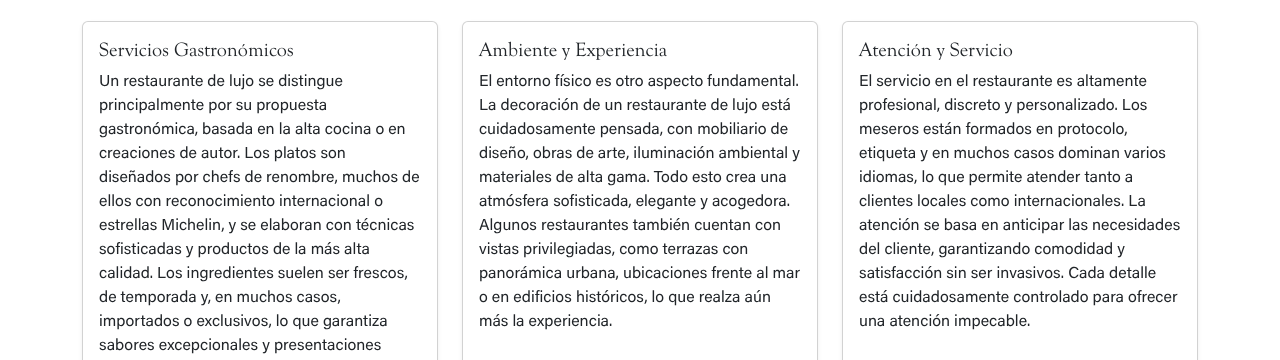
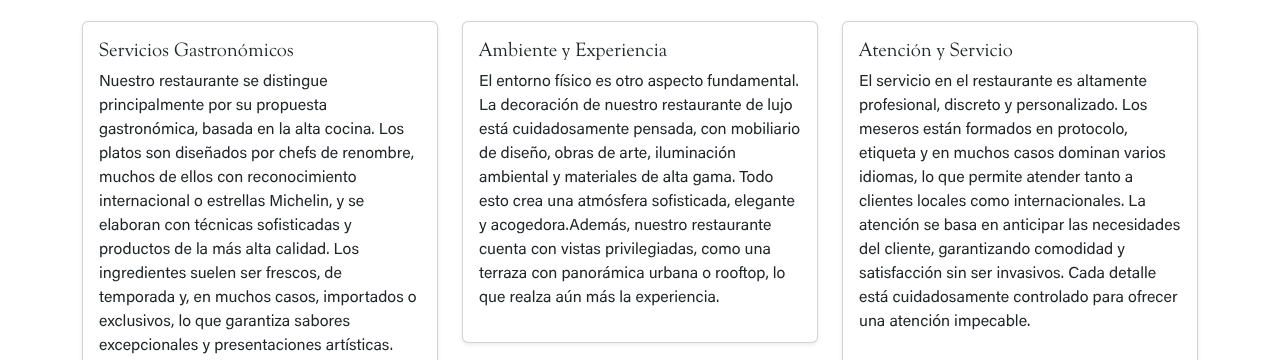
Before and after one commit to NICCCSAMUELCRL/sabor, a plain HTML site: page index.html in a window 1280 px wide. Shown: the part 592-952 px from the top of the page. Drawn offline with nearby package versions, Linux system fonts and the light colour scheme.

Commit message:
cargue index

```diff
--- a/index.html
+++ b/index.html
@@ -56,14 +56,14 @@
           <div class="card p-3 shadow-sm">
             <h5>Servicios Gastronómicos</h5>
             <p>
-              Un restaurante de lujo se distingue principalmente por su
-              propuesta gastronómica, basada en la alta cocina o en creaciones
-              de autor. Los platos son diseñados por chefs de renombre, muchos
-              de ellos con reconocimiento internacional o estrellas Michelin, y
-              se elaboran con técnicas sofisticadas y productos de la más alta
-              calidad. Los ingredientes suelen ser frescos, de temporada y, en
-              muchos casos, importados o exclusivos, lo que garantiza sabores
-              excepcionales y presentaciones artísticas.
+              Nuestro restaurante se distingue principalmente por su propuesta
+              gastronómica, basada en la alta cocina. Los platos son diseñados
+              por chefs de renombre, muchos de ellos con reconocimiento
+              internacional o estrellas Michelin, y se elaboran con técnicas
+              sofisticadas y productos de la más alta calidad. Los ingredientes
+              suelen ser frescos, de temporada y, en muchos casos, importados o
+              exclusivos, lo que garantiza sabores excepcionales y
+              presentaciones artísticas.
             </p>
           </div>
         </div>
@@ -71,14 +71,13 @@
           <div class="card p-3 shadow-sm">
             <h5>Ambiente y Experiencia</h5>
             <p>
-              El entorno físico es otro aspecto fundamental. La decoración de un
-              restaurante de lujo está cuidadosamente pensada, con mobiliario de
-              diseño, obras de arte, iluminación ambiental y materiales de alta
-              gama. Todo esto crea una atmósfera sofisticada, elegante y
-              acogedora. Algunos restaurantes también cuentan con vistas
-              privilegiadas, como terrazas con panorámica urbana, ubicaciones
-              frente al mar o en edificios históricos, lo que realza aún más la
-              experiencia.
+              El entorno físico es otro aspecto fundamental. La decoración de
+              nuestro restaurante de lujo está cuidadosamente pensada, con
+              mobiliario de diseño, obras de arte, iluminación ambiental y
+              materiales de alta gama. Todo esto crea una atmósfera sofisticada,
+              elegante y acogedora.Además, nuestro restaurante cuenta con vistas
+              privilegiadas, como una terraza con panorámica urbana o rooftop,
+              lo que realza aún más la experiencia.
             </p>
           </div>
         </div>
```
Also changed, not shown: servicios.html (+12 -13 lines).
